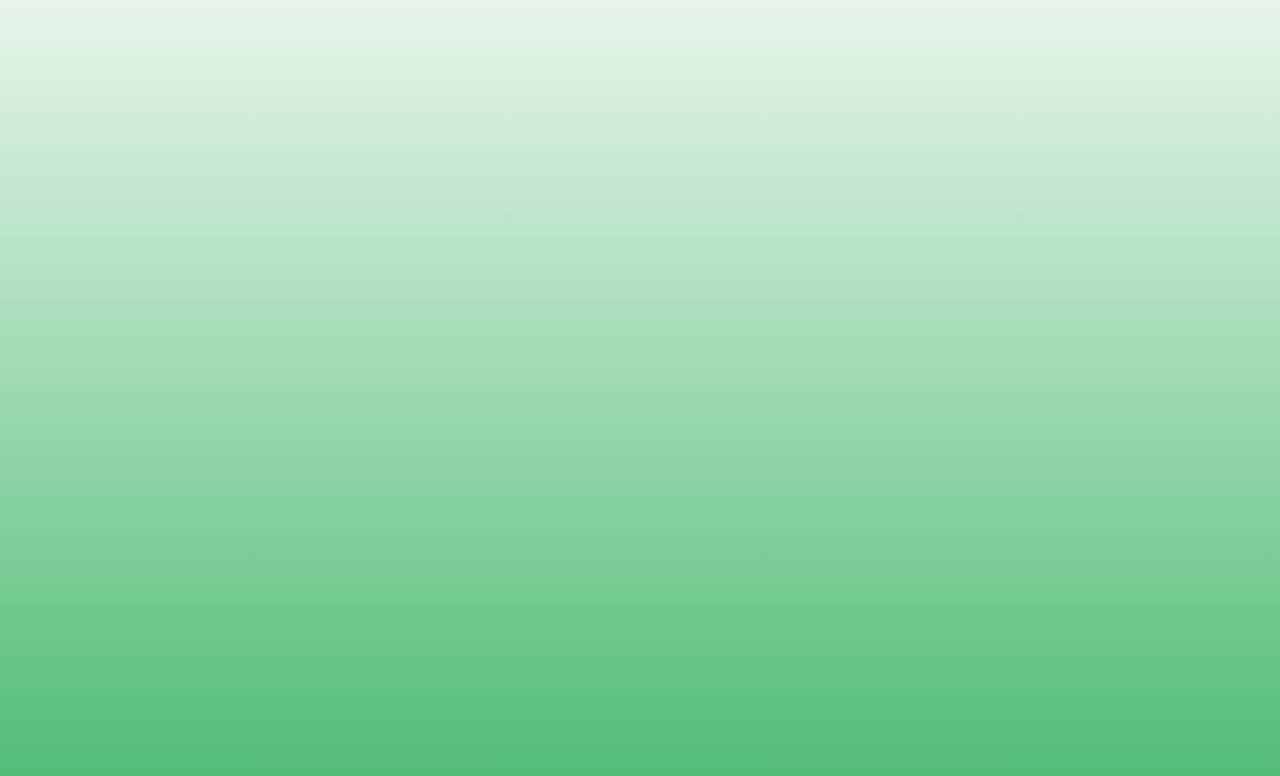
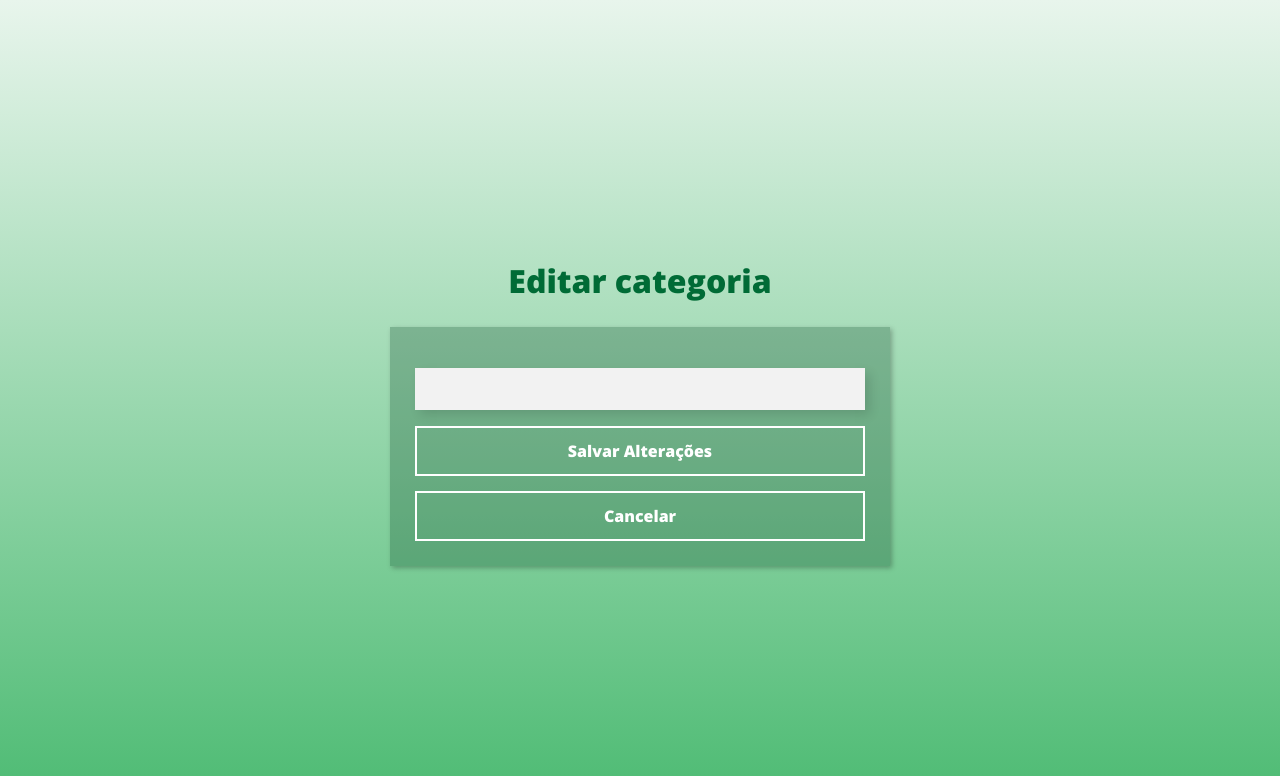
Before and after one commit to elisa-ranikelly/projeto-dac-frontend, a React (Vite) app: page /editar-categoria/1 in a window 1280 px wide. Before the commit this address had no page. Shown: the top 776 px of the page. Built offline with nearby package versions, Linux system fonts and the light colour scheme; no server answers.

Commit message:
conclusao do crud das categorias

```diff
--- a/src/App.jsx
+++ b/src/App.jsx
@@ -13,6 +13,8 @@ import PerfilUsuario from "./pages/PerfilUsuario"
 import ItensPendentes from "./pages/ItensPendentes";
 import MeusItens from "./pages/MeusItens";
 import EditarItem from "./pages/EditarItem";
+import GerenciarCategorias from "./pages/GerenciarCategorias";
+import EditarCategoria from "./pages/EditarCategoria";
 
 function App() {
   return (
@@ -30,6 +32,8 @@ function App() {
           <Route path="/itens-pendentes" element={<ItensPendentes/>} />
           <Route path="/meus-itens" element={<MeusItens/>} />
           <Route path="/editar-item/:id" element={<EditarItem/>} />
+          <Route path="/gerenciar-categorias" element={<GerenciarCategorias/>} />
+          <Route path="/editar-categoria/:id" element={<EditarCategoria />} />
         </Routes>
       </div>
       <ToastContainer
--- /dev/null
+++ b/src/components/CategoriaCard.css
@@ -0,0 +1,5 @@
+@charset "UTF-8";
+
+.categoria-card{
+    width: 50%;
+}
--- /dev/null
+++ b/src/components/CategoriasCard.jsx
@@ -0,0 +1,40 @@
+import { Link } from "react-router-dom";
+import { excluirCategoria } from "../services/categoriaService";
+import { toast } from "react-toastify";
+import { FaEdit, FaTrash } from "react-icons/fa";
+import "./CategoriaCard.css";
+
+function CategoriaCard({categoria, recarregarCategorias}) {
+
+    async function handleExcluir() {
+
+        if(!window.confirm("Tem certeza que deseja excluir essa categoria?")) return;
+
+        try{
+            await excluirCategoria(categoria.id);
+            toast.success("Categoria excluída com sucesso!");
+            recarregarCategorias();
+        }catch (error){
+            const mensagemErro = error.response?.data?.mensagem || "Erro ao excluir categoria, pois há item cadastrado nela!";
+            toast.error(mensagemErro);
+        }
+    }
+
+    return (
+        <section className="meus-itens-card categoria-card">
+            <div className="informacoes">
+                <p><strong>{categoria.nome}</strong></p>
+            </div>
+
+            <div className="acoes">
+                <Link
+                    to={`/editar-categoria/${categoria.id}`} className="btn btn-editar"
+                > <FaEdit className="icone" /> Editar </Link>
+
+                <button className="btn btn-excluir" onClick={handleExcluir}> <FaTrash className="icone" /> Excluir</button>
+            </div>
+        </section>
+    )
+}
+
+export default CategoriaCard;
--- a/src/pages/Categoria.css
+++ b/src/pages/Categoria.css
@@ -10,7 +10,7 @@ article.page-cadastro-categoria{
 section.cadastro-categoria-container{
     background-color: #0c492a48;
     width: 500px;
-    height: 350px;
+    height: 400px;
     padding: 40px;
 }
 
--- a/src/pages/Categoria.jsx
+++ b/src/pages/Categoria.jsx
@@ -1,5 +1,5 @@
 import React, { useState } from "react";
-import { Link } from "react-router-dom";
+import { Link, useNavigate } from "react-router-dom";
 import "./Categoria.css";
 import "./media-queries/forms.css";
 import Input from "../components/Input";
@@ -8,6 +8,7 @@ import { toast } from "react-toastify";
 
 const Categoria = () => {
     const [nomeCategoria, setNomeCategoria] = useState("");
+    const navigate = useNavigate();
 
     const cadastrarCategoria = async(event) => {
         event.preventDefault();
@@ -21,6 +22,7 @@ const Categoria = () => {
             await criarCategoria({ nome: nomeCategoria });
             toast.success("Categoria cadastrada com sucesso!");
             setNomeCategoria("");
+            navigate("/gerenciar-categorias");
         } catch (error) {
             const mensagemErro = error.response?.data?.message || "Erro ao cadastrar categoria!";
             toast.error(mensagemErro);
@@ -43,7 +45,7 @@ const Categoria = () => {
 
                 <button type="submit" className="btn">Cadastrar</button>
 
-                <Link to={"/perfil-admin"} className="btn">Voltar</Link>
+                <Link to={"/gerenciar-categorias"} className="btn">Voltar</Link>
             </form>
         </section>
 
--- /dev/null
+++ b/src/pages/EditarCategoria.css
@@ -0,0 +1,16 @@
+@charset "UTF-8";
+
+.editar-categoria-container{
+    display: flex;
+    flex-direction: column;
+    justify-content: center;
+    align-items: center;
+    min-height: 100vh;
+}
+
+.form-editar-categoria{
+    width: 500px;
+    background-color: #0c492a48;
+    box-shadow: 2px 2px 5px rgba(0, 0, 0, 0.271);
+    padding: 25px;
+}
--- /dev/null
+++ b/src/pages/EditarCategoria.jsx
@@ -0,0 +1,55 @@
+import { useEffect, useState } from "react";
+import { useNavigate, useParams } from "react-router-dom"
+import { atualizarCategoria, buscarCategoriaPorId } from "../services/categoriaService";
+import { toast } from "react-toastify";
+import Input from "../components/Input";
+import "./EditarCategoria.css";
+import LinkButton from "../components/LinkBtn";
+
+const EditarCategoria = () => {
+
+    const {id} = useParams();
+    const navigate = useNavigate();
+    const [nome, setNome] = useState("");
+
+    useEffect(() => {
+        async function carregarCategorias(){
+            const response = await buscarCategoriaPorId(id);
+            setNome(response.data.nome);
+        }
+        carregarCategorias();
+    }, [id]);
+
+    async function handleSubmit(event) {
+        event.preventDefault();
+
+        try{
+            await atualizarCategoria(id, {nome});
+            toast.success("Categoria atualizada com sucesso!");
+            navigate("/gerenciar-categorias");
+        }catch (error){
+            const mensagemErro = error.response?.data?.mensagem || "Erro ao atualizar categoria!";
+            toast.error(mensagemErro);
+        }
+    }
+
+    return (
+        <section className="editar-categoria-container">
+            <h1>Editar categoria</h1>
+
+            <form onSubmit={handleSubmit} className="form-editar-categoria">
+                <Input
+                    type="text"
+                    value={nome}
+                    onChange={e => setNome(e.target.value)}
+                    required
+                />
+
+                <button type="submit" className="btn">Salvar Alterações</button>
+                <LinkButton to="/gerenciar-categorias" text="Cancelar" />
+            </form>
+        </section>
+    )
+}
+
+export default EditarCategoria;
--- /dev/null
+++ b/src/pages/GerenciarCategorias.jsx
@@ -0,0 +1,52 @@
+import { toast } from "react-toastify";
+import NavBar from "../components/NavBar";
+import { listarCategorias } from "../services/categoriaService";
+import { useEffect, useState } from "react";
+import CategoriaCard from "../components/CategoriasCard";
+
+function GerenciarCategorias(){
+
+    const [categorias, setCategorias] = useState([]);
+
+    async function carregarCategorias(){
+        try{
+            const response = await listarCategorias();
+            setCategorias(response.data);
+        }catch (error){
+            const mensagemErro = error.response?.data?.mensagem || "Erro ao carregar categorias";
+            toast.error(mensagemErro);
+        }
+    }
+
+    useEffect(() => {
+        carregarCategorias();
+    },[]);
+
+    return(
+        <article>
+            <NavBar
+                links={[
+                    {nome: "Criar categoria", to:"/categoria"},
+                    {nome: "Voltar", to:"/perfil-admin"}
+            ]} />
+
+            <section className="categorias-container">
+                <h1>Categorias Cadastradas</h1>
+
+                {categorias.length === 0 ? (
+                    <p className="mensagem-vazia">Nenhuma categoria cadastrada.</p>
+                ) : (
+                    categorias.map(categoria => (
+                        <CategoriaCard
+                            key={categoria.id}
+                            categoria={categoria}
+                            recarregarCategorias={carregarCategorias}
+                        />
+                    ))
+                )}
+            </section>
+        </article>
+    )
+}
+
+export default GerenciarCategorias;
--- a/src/pages/PerfilAdmin.jsx
+++ b/src/pages/PerfilAdmin.jsx
@@ -6,7 +6,7 @@ function PerfilAdmin() {
             <NavBar
                 links={[
                     {nome: "Catálogo", to:"/catalogo"},
-                    {nome: "Criar categoria", to:"/categoria"},
+                    {nome: "Categorias", to:"/gerenciar-categorias"},
                     {nome: "Cadastrar admin", to:"/cadastro?tipo=admin"},
                     {nome: "Itens Pendentes", to:"/itens-pendentes"},
                     {nome: "Sair", to:"/"}
--- a/src/services/categoriaService.js
+++ b/src/services/categoriaService.js
@@ -1,4 +1,8 @@
 import api from "./api"
+
+export function buscarCategoriaPorId(id){
+    return api.get(`/api/negocia-if/categorias/buscar-categoria/${id}`);
+}
 
 export function listarCategorias(){
     return api.get("/api/negocia-if/categorias/listar-categorias");
```
